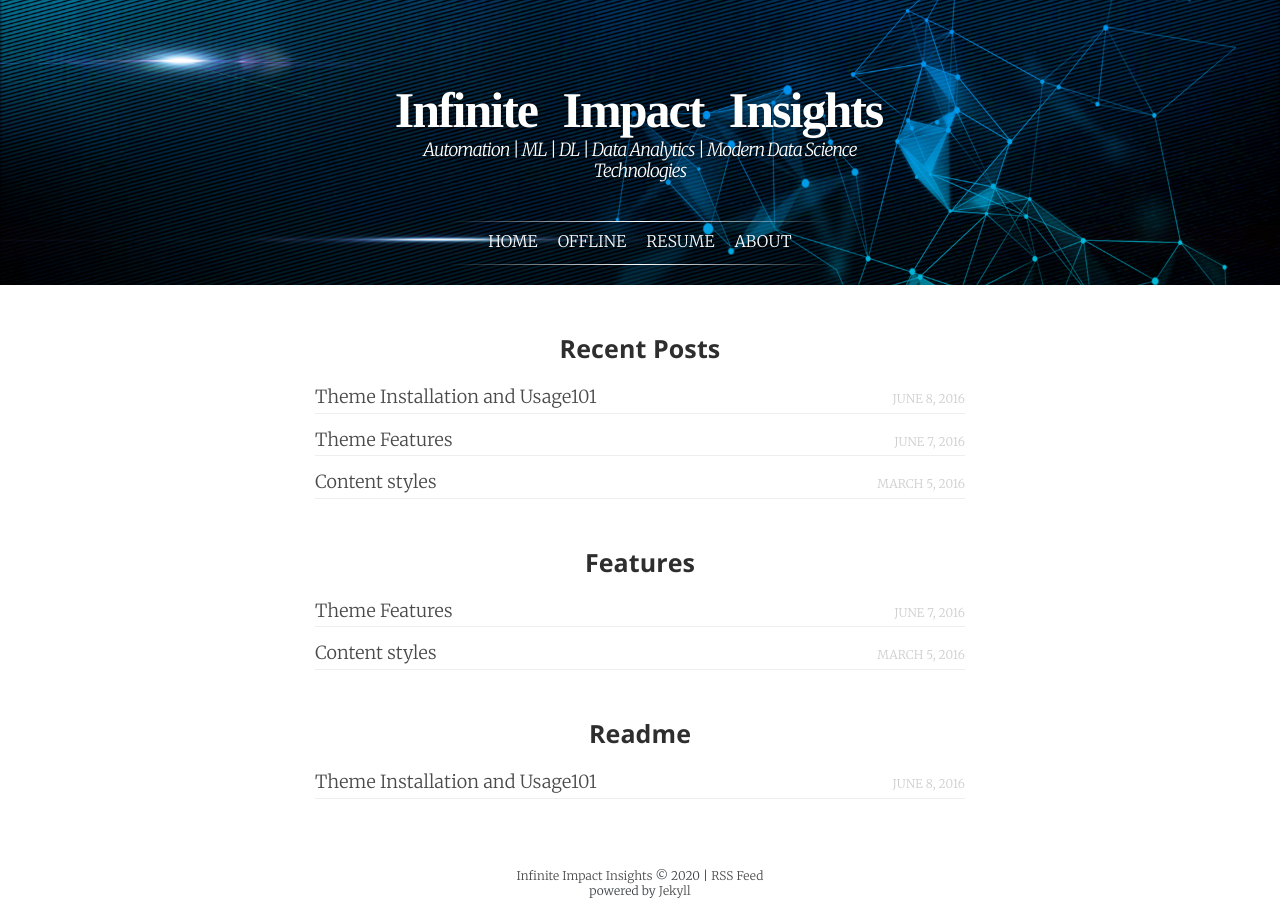
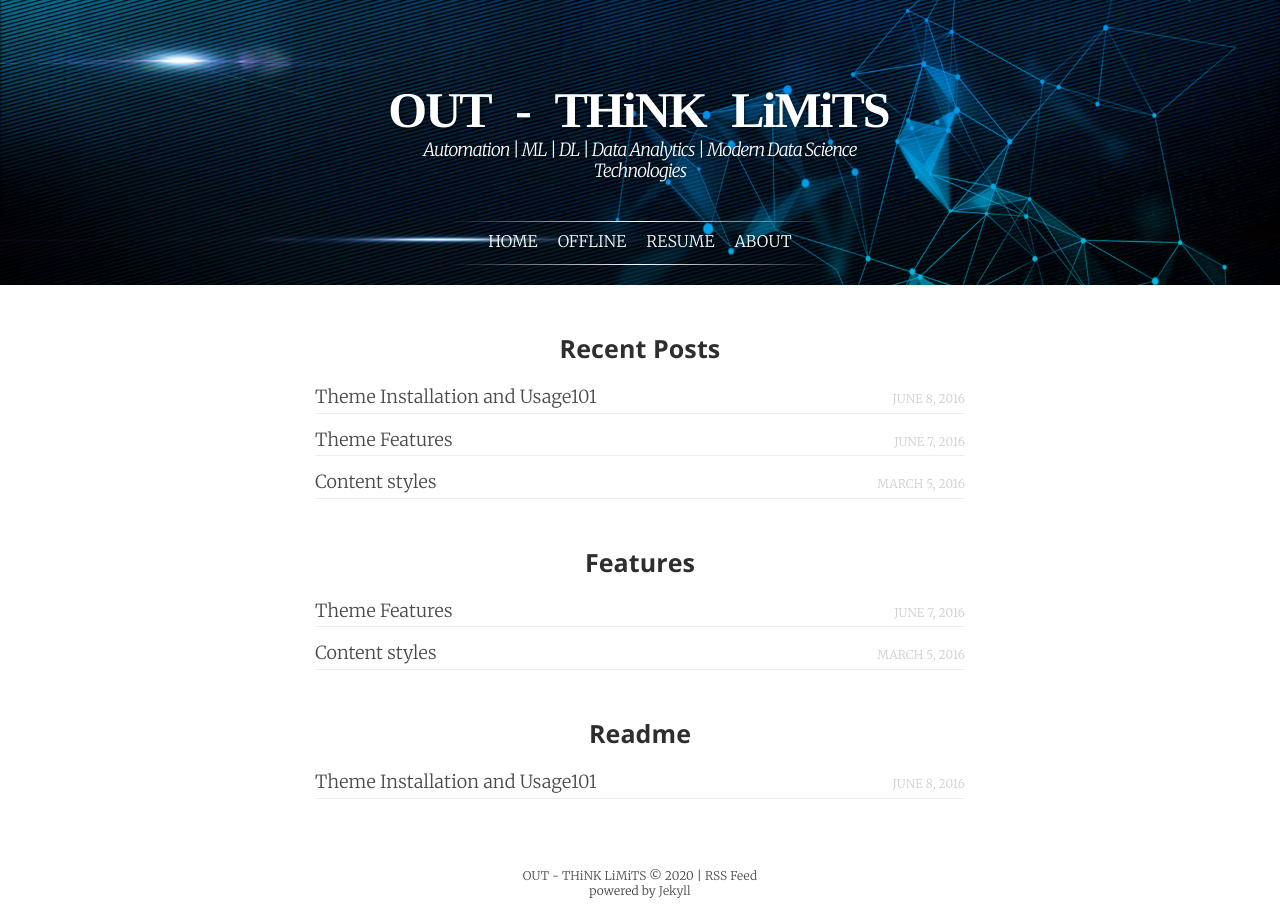
Before and after one commit to AllieUbisse/allieubisse.github.io, a Jekyll site: the page built from index.html, in a window 1280 px wide. Built offline with Jekyll 4.4.1, drawn with Linux system fonts in a browser that asks for light colours; some web fonts are replaced.

Commit message:
changed site tittle

```diff
--- a/_config.yml
+++ b/_config.yml
@@ -6,7 +6,7 @@
 # 'jekyll serve'. If you change this file, please restart the server process.
 
 # Site settings
-title:            Infinite Impact Insights
+title:            OUT - THiNK LiMiTS
 subtitle:         Automation | ML | DL | Data Analytics | Modern Data Science Technologies
 description:      This is my Data Science Portfolio blog. It will showcase Allie .S Ubisse Troinux's Projects and ideas.
 keywords:         Automation | ML | DL | Data Analytics | Modern Data Science Technologies
@@ -16,7 +16,7 @@ baseurl:          # the subpath of your site, e.g. /blog
 url:               # the base hostname & protocol for your site. Have a look at robots.txt as well!
 permalink:        /blog/:categories/:title
 cover:            /assets/mountain-cover.jpg
-disqus_shortname: "InfiniteImpactInsights"
+disqus_shortname: "OUT-THINGLIMITS"
 
 # Build settings
 google_font: 'Droid+Sans:400,700'
```
